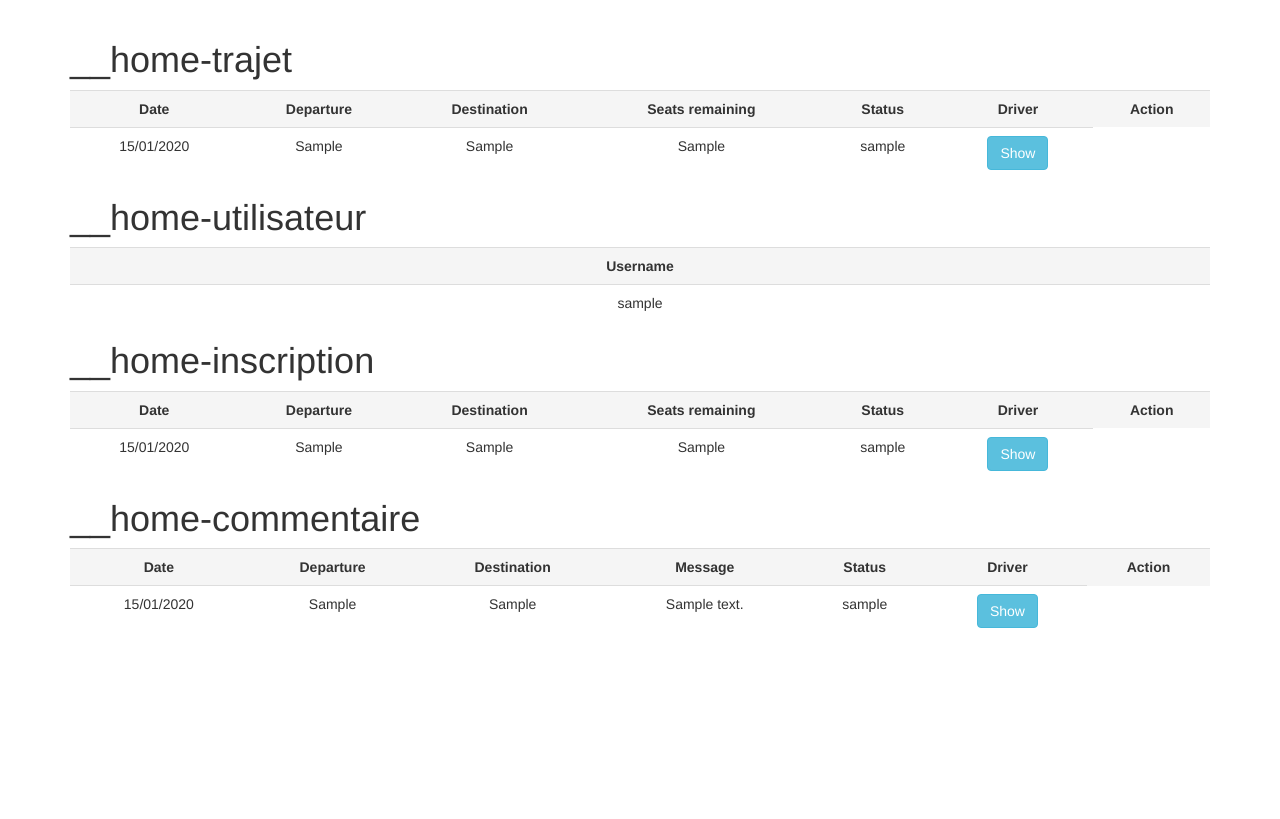
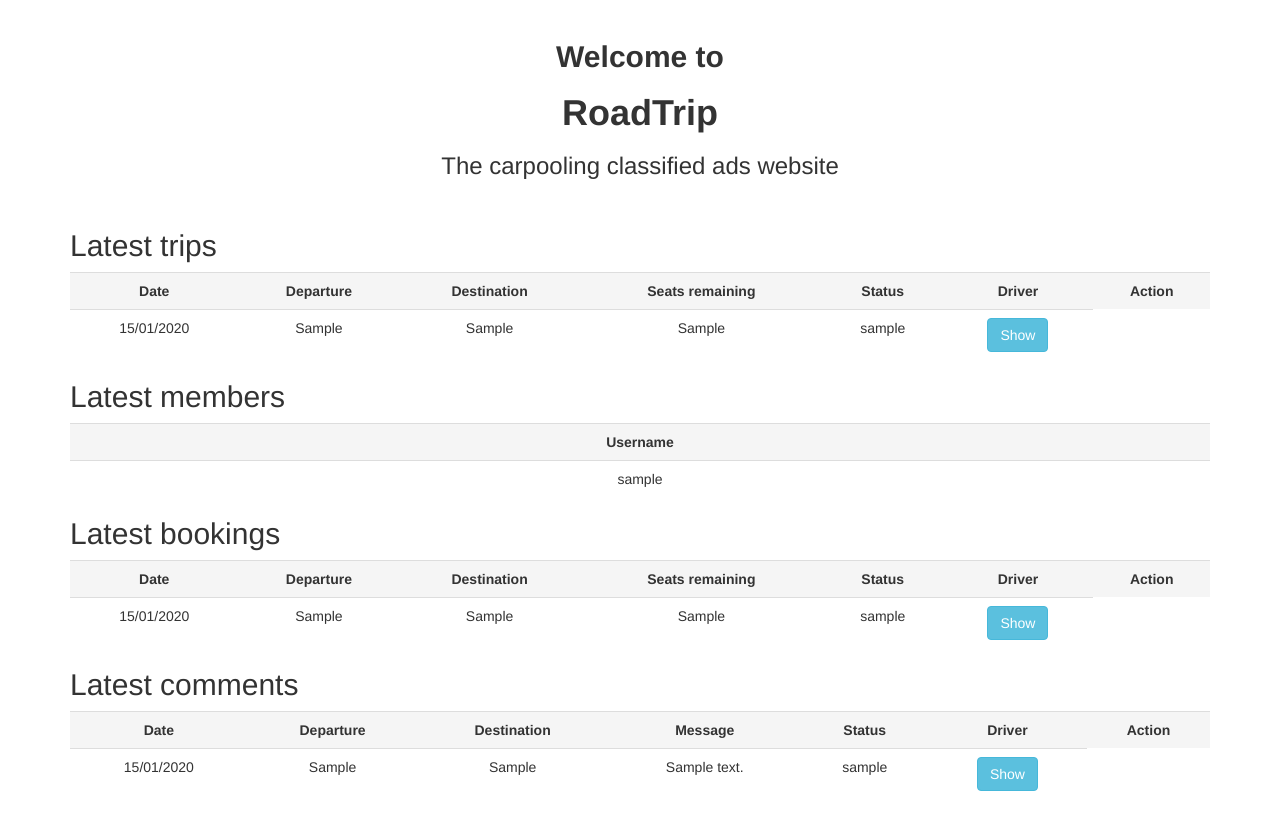
Before and after one commit to Yartashi/Covoit, a Symfony app: template templates/home/index.html.twig in a window 1280 px wide. Shown: the part 52-871 px from the top of the page. Before the commit the page ends 680 px from the top, so only its background shows below. Run offline with Twig, Linux system fonts and the light colour scheme; the template is opened without the code that fills it: most values are stand-ins (such as "Sample title", 1, 10 or a date in 2020); some libraries are stand-ins or nearby versions.

Commit message:
Ajouté la traduction de la homepage

```diff
--- a/templates/home/index.html.twig
+++ b/templates/home/index.html.twig
@@ -1,7 +1,14 @@
 {% extends 'base.html.twig' %}
 
 {% block body %}
-<h1>{{ 'home-trajet'|trans }}</h1>
+    <div>
+    <h2 style="text-align:center;"><strong>{{ 'bienvenue'|trans }}</strong></h2>
+    <h1 style="text-align:center;"><strong>{{ 'titre'|trans }}</strong></h1>
+    <h3 style="text-align:center;">{{ 'site-annonces-covoiturage'|trans }}</h3>
+    </div>
+    </br>
+    <div>
+        <h2>{{ 'home-trajet'|trans }}</h2>
         <table class="table text-center">
             <tr>
                 <th class="active text-center">{{ 'date'|trans }}</th>
@@ -11,7 +18,6 @@
                 <th class="active text-center">{{ 'status2'|trans }}</th>
                 <th class="active text-center">{{ 'conducteur'|trans }}</th>
                 <th class="active text-center">{{ 'action'|trans }}</th>
-
             </tr>
 
             {% for trajet in trajets %}
@@ -30,9 +36,9 @@
                 </tr>
             {% endfor %}
         </table>
-
-
-    <h1>{{ 'home-utilisateur'|trans }}</h1>
+    </div>
+    <div>
+        <h2>{{ 'home-utilisateur'|trans }}</h2>
         <table class="table text-center">
             <tr>
                 <th class="active text-center">{{ 'username'|trans }}</th>
@@ -43,9 +49,9 @@
                 <td>{{ utilisateur.username }}</td>
                 {% endfor %}
         </table>
-
-
-    <h1>{{ 'home-inscription'|trans }}</h1>
+    </div>
+    <div>
+        <h2>{{ 'home-inscription'|trans }}</h2>
         <table class="table text-center">
             <tr>
                 <th class="active text-center">{{ 'date'|trans }}</th>
@@ -55,7 +61,6 @@
                 <th class="active text-center">{{ 'status2'|trans }}</th>
                 <th class="active text-center">{{ 'conducteur'|trans }}</th>
                 <th class="active text-center">{{ 'action'|trans }}</th>
-
             </tr>
 
             {% for inscription in inscriptions %}
@@ -74,14 +79,12 @@
 
                     <td><a href={{ path("trajet.show",
                             {id : inscription.trajet.id} ) }} class="btn btn-info">{{ 'show'|trans }}</a></td>
-
                 </tr>
             {% endfor %}
         </table>
-
-
-
-<h1>{{ 'home-commentaire'|trans }}</h1>
+    </div>
+    <div>
+        <h2>{{ 'home-commentaire'|trans }}</h2>
         <table class="table text-center">
             <tr>
                 <th class="active text-center">{{ 'date'|trans }}</th>
@@ -91,9 +94,7 @@
                 <th class="active text-center">{{ 'status2'|trans }}</th>
                 <th class="active text-center">{{ 'conducteur'|trans }}</th>
                 <th class="active text-center">{{ 'action'|trans }}</th>
-
             </tr>
-
             {% for commentaire in commentaires %}
                 <tr>
                     <td>{{ commentaire.trajet.dateDep|date("d/m/Y") }}</td>
@@ -107,13 +108,12 @@
                     {% endif %}
                     <td>{{ commentaire.trajet.conducteurId.username }}</td>
 
-
                     <td><a href={{ path("trajet.show",
                             {id : commentaire.trajet.id} ) }} class="btn btn-info">{{ 'show'|trans }}</a></td>
 
                 </tr>
             {% endfor %}
         </table>
-
+    </div>
 
 {% endblock %}
--- a/translations/messages.en.yaml
+++ b/translations/messages.en.yaml
@@ -69,7 +69,9 @@ langue: Language
 liste-utilisateurs: 'List of users'
 rechercher: Search
 details-trajet: 'Trip information'
-home-trajet: __home-trajet
-home-utilisateur: __home-utilisateur
-home-inscription: __home-inscription
-home-commentaire: __home-commentaire
+home-trajet: 'Latest trips'
+home-utilisateur: 'Latest members'
+home-inscription: 'Latest bookings'
+home-commentaire: 'Latest comments'
+bienvenue: 'Welcome to'
+site-annonces-covoiturage: 'The carpooling classified ads website'
```
Also changed, not shown: translations/messages.fr.yaml (+6 -4 lines), 1 other file. Lines whose indentation alone changed are shown as unchanged.
